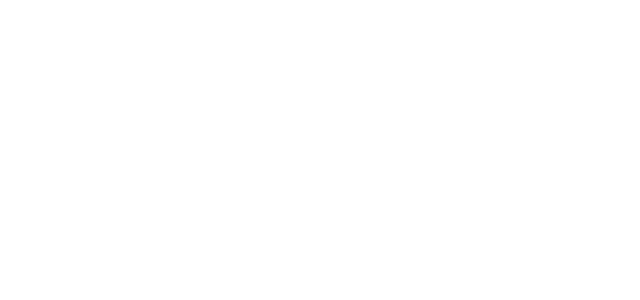
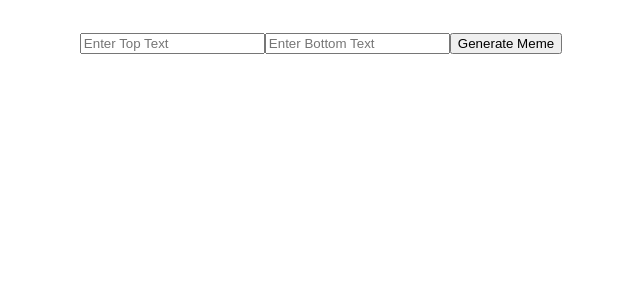
Before and after one commit to Maddog556/Meme-Group, a React (Vite) app in the folder capstone-meme-generator/: page / in a window 1280 px wide. Shown: the top 300 px of the page, without its empty margins (319-959 px from the left). Built offline with nearby package versions, Linux system fonts and the light colour scheme; no server answers.

Commit message:
Files updated

```diff
--- a/capstone-meme-generator/src/App.css
+++ b/capstone-meme-generator/src/App.css
@@ -0,0 +1,36 @@
+.meme {
+  position: relative;
+  width: 72%;
+  margin: auto;
+}
+
+.meme > img {
+  width: 100%;
+}
+
+.meme > h2 {
+  position: absolute;
+  width: 80%;
+  text-align: center;
+  left: 50%;
+  transform: translateX(-50%);
+  margin: 15px 0;
+  padding: 0 5px;
+  font-size: 1em;
+  text-transform: uppercase;
+  color: black;
+  letter-spacing: 1px;
+}
+
+.meme > .bottom {
+  bottom: 0;
+}
+
+.meme > .top {
+  top: 0;
+}
+
+form {
+  padding-top: 25px;
+  text-align: center;
+}
--- a/capstone-meme-generator/src/App.jsx
+++ b/capstone-meme-generator/src/App.jsx
@@ -1,13 +1,12 @@
-import React from 'react'
-import './App.css'
+import React from 'react';
+import './App.css';
+import MemeGenerator from './assets/MemeGenerator'
 
-function App() {
-
-
-  return (
-    <div className="App">
+function App(){
+  return(
+    <div className='App'>
+    <MemeGenerator />
     </div>
   )
 }
-
 export default App
--- /dev/null
+++ b/capstone-meme-generator/src/assets/MemeGenerator.jsx
@@ -0,0 +1,93 @@
+import React from "react";
+
+class MemeGenerator extends React.Component{
+    state = {
+      topText: "",
+      bottomText: "",
+      allMemeImages: [],
+      randomImages: ""
+    };
+    //componentDidMount() method to fetch
+    //images from the API
+    componentDidMount() {
+      //fetching data from the API
+      fetch('https://api.imgflip.com/get_memes')
+        //converting the promise received into JSON
+        .then(res => res.json())
+        .then(content =>
+            //updating state variables
+            this.setState({
+              allMemeImages: content.data.memes
+            })
+            );
+
+          }
+
+          //method to change input value fields
+          handleChange = e => {
+            //destructuring the e.target value
+            const {name, value} = e.target;
+            //updating state variable
+            this.setState({
+              [name] : value
+            })
+          }
+
+          //method to submit from and create the meme
+          handleSubmit = e => {
+            e.preventDefault()
+            const {allMemeImages} =this.state
+            const random = allMemeImages[Math.floor(Math.random() * allMemeImages.length)].url
+            this.setState({
+              randomImages: random
+            })
+          }
+          render(){
+            return(
+              //Controlled Form
+              <div>
+                <form className="meme-form" onSubmit={this.handleSubmit}>
+
+                <input
+                placeholder="Enter Top Text"
+                type='text'
+                value = {this.state.topText}
+                name = 'topText'
+                onChange={this.handleChange} />
+
+
+                <input
+                placeholder="Enter Bottom Text"
+                type='text'
+                value = {this.state.bottomText}
+                name = 'bottomText'
+                onChange={this.handleChange} />
+
+
+                <button>Generate Meme</button>
+                </form>
+                <br />
+                <div className = 'meme'>
+
+                  {this.state.randomImages === "" ? "" :
+                  <img src={this.state.randomImages} alt="meme" />}
+                {this.state.randomImages === "" ? "" :
+                  <h2 className="top">{this.state.topText}</h2>}
+                {this.state.randomImages === "" ? "" :
+                  <h2 className="bottom">{this.state.bottomText}</h2>}
+                </div>
+              </div>
+            )
+          }
+
+}
+export default MemeGenerator
+
+
+
+///refresh meme image to load a new one
+//user sees meme on page load
+//two inputs with a submit button
+//user can add created memes to a list
+//user can delete memes from the list
+//user can edit an existing meme
```
